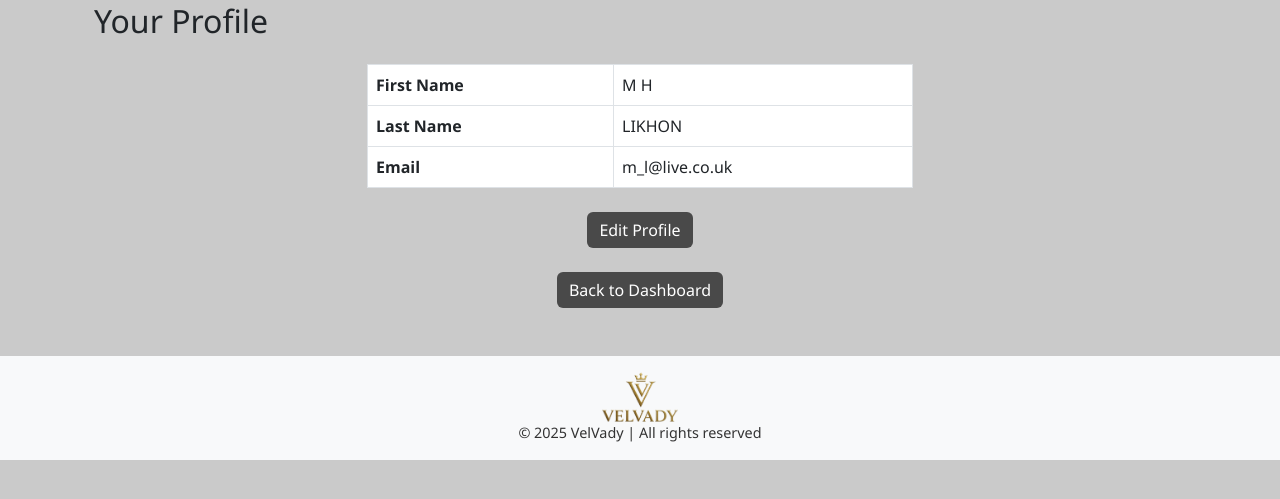
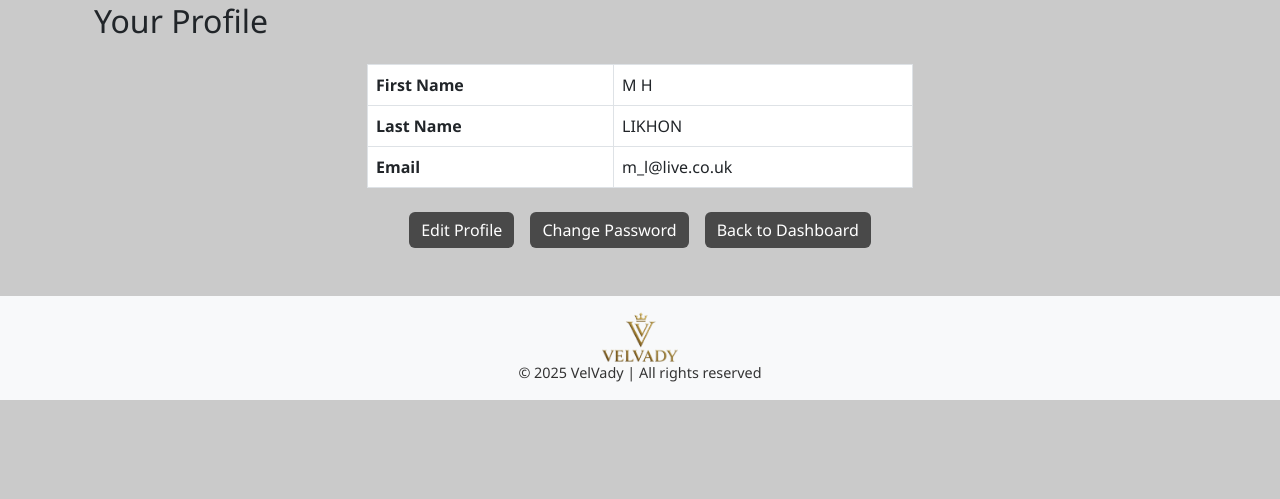
Before and after one commit to MH-LIKHON/MP4-VelVadY, a Django app: page /accounts/profile/ in a window 1280 px wide. Shown: the part 162-661 px from the top of the page. Run offline with Django 5.2, Linux system fonts and the light colour scheme; a user stored in the database is signed in.

Commit message:
Add password change success page with correct commenting format and redirect flow

```diff
--- a/accounts/templates/accounts/profile.html
+++ b/accounts/templates/accounts/profile.html
@@ -3,14 +3,20 @@
 {% block title %}Profile | VelVady{% endblock %}
 
 {% block content %}
+
 <!-- ============================ -->
-<!--       PROFILE PAGE           -->
+<!--         PROFILE PAGE         -->
 <!-- ============================ -->
 
 <div class="container my-5">
-    <h2>Your Profile</h2>
 
-    <table class="table table-bordered w-50 mx-auto mt-4">
+    <!-- ------------------------------- Page Heading ------------------------------- -->
+
+    <h2 class="mb-4">Your Profile</h2>
+
+    <!-- ------------------------------- User Details Table ------------------------------- -->
+
+    <table class="table table-bordered w-50 mx-auto">
         <tbody>
             <tr>
                 <th>First Name</th>
@@ -27,12 +33,18 @@
         </tbody>
     </table>
 
-    <div class="text-center mt-4">
+    <!-- ------------------------------- Action Buttons ------------------------------- -->
+
+    <div class="d-flex justify-content-center flex-wrap gap-3 mt-4">
+        <!-- Button to edit profile details -->
         <a href="{% url 'profile_edit' %}" class="btn btn-custom">Edit Profile</a>
-    </div>
 
-    <div class="text-center mt-4">
+        <!-- Button to change account password -->
+        <a href="{% url 'password_change' %}" class="btn btn-custom">Change Password</a>
+
+        <!-- Button to return to the user dashboard -->
         <a href="{% url 'dashboard' %}" class="btn btn-custom">Back to Dashboard</a>
     </div>
 </div>
+
 {% endblock %}
--- a/accounts/urls.py
+++ b/accounts/urls.py
@@ -1,5 +1,6 @@
 from django.urls import path
 from . import views
+from django.contrib.auth import views as auth_views
 
 # =======================================================
 # ACCOUNTS APP ROUTES
@@ -23,4 +24,8 @@ urlpatterns = [
     # Route to profile page for logged-in users
     path('profile/', views.profile_view, name='profile'),
     path('profile/edit/', views.profile_update_view, name='profile_edit'),
+
+    # Password change route
+    path('password/change/', views.CustomPasswordChangeView.as_view(), name='password_change'),
+    path('password/change/done/', auth_views.PasswordChangeDoneView.as_view(template_name='accounts/password_change_done.html'), name='password_change_done'),
 ]
--- a/accounts/views.py
+++ b/accounts/views.py
@@ -132,3 +132,23 @@ def profile_update_view(request):
         form = ProfileUpdateForm(instance=user)
 
     return render(request, 'accounts/profile_update.html', {'form': form})
+
+
+
+
+
+# =======================================================
+# PASSWORD CHANGE VIEW
+# =======================================================
+
+# ------------------------------- Allows user to change password -------------------------------
+from django.contrib.auth.views import PasswordChangeView
+from django.urls import reverse_lazy
+
+class CustomPasswordChangeView(PasswordChangeView):
+    template_name = 'accounts/password_change.html'  # Custom template for password change form
+    success_url = reverse_lazy('password_change_done')  # Where to redirect after successful change
+
+    def form_valid(self, form):
+        messages.success(self.request, "Your password has been changed successfully.")
+        return super().form_valid(form)
--- a/core/static/core/css/styles.css
+++ b/core/static/core/css/styles.css
@@ -3,6 +3,7 @@
    ======================================================= */
 
 /* ------------------------------- Global Resets ------------------------------- */
+
 /* Reset margin, padding, and box model to ensure consistent styling across browsers */
 * {
     margin: 0;
@@ -11,6 +12,7 @@
 }
 
 /* ------------------------------- Body Styling ------------------------------- */
+
 /* Apply background colour and font for overall site appearance */
 body {
     background-color: #cacaca;
@@ -18,6 +20,7 @@ body {
 }
 
 /* ------------------------------- Logo Styling ------------------------------- */
+
 /* Resize the logo displayed in the navigation bar */
 .navbar-logo {
     height: 50px;
@@ -25,11 +28,13 @@ body {
 }
 
 /* ------------------------------- Button Styling ------------------------------- */
+
 /* Custom Button Styling */
 .btn-custom {
   background-color: #494949;
   color: #ffffff;
   border: none;
+  font-weight: 500;
   transition: background-color 0.3s ease, color 0.3s ease;
 }
 
--- a/core/templates/core/base.html
+++ b/core/templates/core/base.html
@@ -4,91 +4,119 @@
 <html lang="en">
 
 <head>
+
     <!-- ============================ -->
-    <!--     TAGS & LINKS SECTION     -->
+    <!--        TAGS & LINKS          -->
     <!-- ============================ -->
-    <!-- This section includes meta tags, Bootstrap, icons, and my custom styles -->
 
+    <!-- Meta tags and stylesheet links -->
     <meta charset="UTF-8">
     <meta name="viewport" content="width=device-width, initial-scale=1.0">
     <meta name="csrf-token" content="{{ csrf_token }}">
 
     <title>{% block title %}VelVady{% endblock %}</title>
 
-    <!-- Including Bootstrap for layout and responsive design -->
+    <!-- Bootstrap CSS for layout and responsiveness -->
     <link href="https://cdn.jsdelivr.net/npm/bootstrap@5.3.0/dist/css/bootstrap.min.css" rel="stylesheet">
 
-    <!-- Font Awesome for icon usage -->
+    <!-- Font Awesome for icon support -->
     <link href="https://cdnjs.cloudflare.com/ajax/libs/font-awesome/6.4.0/css/all.min.css" rel="stylesheet">
 
-    <!-- Linking to my custom stylesheet if needed -->
+    <!-- Custom project-wide styles -->
     <link rel="stylesheet" href="{% static 'core/css/styles.css' %}">
 
     {% block extra_head %}{% endblock %}
+
 </head>
 
 <body>
+
     <!-- ============================ -->
-    <!--       HEADER SECTION         -->
+    <!--           HEADER             -->
     <!-- ============================ -->
 
-    <!-- This is the header content container -->
     <header>
-        <!-- Top Bar with Social Media Icons -->
+
+        <!-- ------------------------------- Top Bar with Social Media Icons ------------------------------- -->
+
         <div class="top-bar py-2 bg-dark text-white">
             <div class="container d-flex justify-content-center">
                 <div class="social-icons d-flex gap-3">
-                    <!-- These are the core social/contact icons for VelVady -->
+
+                    <!-- Email icon -->
                     <a href="mailto:info@velvady.com" aria-label="Email"><i class="fas fa-envelope"></i></a>
+
+                    <!-- Facebook icon -->
                     <a href="https://facebook.com" target="_blank" aria-label="Facebook"><i class="fab fa-facebook-f"></i></a>
+
+                    <!-- Instagram icon -->
                     <a href="https://instagram.com" target="_blank" aria-label="Instagram"><i class="fab fa-instagram"></i></a>
+
+                    <!-- LinkedIn icon -->
                     <a href="https://linkedin.com" target="_blank" aria-label="LinkedIn"><i class="fab fa-linkedin"></i></a>
+
+                    <!-- YouTube icon -->
                     <a href="https://youtube.com" target="_blank" aria-label="YouTube"><i class="fab fa-youtube"></i></a>
+
+                    <!-- TikTok icon -->
                     <a href="https://tiktok.com" target="_blank" aria-label="TikTok"><i class="fab fa-tiktok"></i></a>
-                    <a href="https://x.com" target="_blank" aria-label="X (Twitter)"><i class="fab fa-twitter"></i></i></a>
+
+                    <!-- Twitter/X icon -->
+                    <a href="https://x.com" target="_blank" aria-label="X (Twitter)"><i class="fab fa-twitter"></i></a>
+
                 </div>
             </div>
         </div>
 
-        <!-- Main Navigation Bar -->
+        <!-- ------------------------------- Main Navigation Bar ------------------------------- -->
+
         <nav class="navbar navbar-expand-lg navbar-light bg-light">
             <div class="container">
-                <!-- Brand Logo -->
+
+                <!-- Brand logo linking to home -->
                 <a class="navbar-brand" href="{% url 'home' %}">
                     <img src="{% static 'core/images/velvady_logo.png' %}" alt="VelVady Logo" class="navbar-logo">
                 </a>
 
-                <!-- Mobile nav toggle -->
+                <!-- Mobile nav toggle button -->
                 <button class="navbar-toggler" type="button" data-bs-toggle="collapse" data-bs-target="#navbarNav"
                     aria-controls="navbarNav" aria-expanded="false" aria-label="Toggle navigation">
                     <span class="navbar-toggler-icon"></span>
                 </button>
 
-                <!-- Right side nav links -->
+                <!-- Right-aligned navigation links -->
                 <div class="collapse navbar-collapse justify-content-end" id="navbarNav">
                     <ul class="navbar-nav">
+
+                        <!-- Home link -->
                         <li class="nav-item">
                             <a class="nav-link" href="{% url 'home' %}">Home</a>
                         </li>
+
+                        <!-- Login link -->
                         <li class="nav-item">
                             <a class="nav-link" href="{% url 'login' %}">Login</a>
                         </li>
+
+                        <!-- Register link -->
                         <li class="nav-item">
                             <a class="nav-link" href="{% url 'register' %}">Register</a>
                         </li>
+
                     </ul>
                 </div>
+
             </div>
         </nav>
+
     </header>
 
-    <!-- ============================ -->
-    <!--       FLASH MESSAGES         -->
-    <!-- ============================ -->
+    <!-- ------------------------------- Flash Messages ------------------------------- -->
 
     {% if messages %}
         <div class="container mt-3">
             {% for message in messages %}
+                <!-- Alert message shown to user -->
                 <div class="alert
                     alert-{% if message.tags == 'error' %}danger{% else %}{{ message.tags }}{% endif %}
                     alert-dismissible fade show text-center" role="alert">
@@ -99,56 +127,57 @@
     {% endif %}
 
     <!-- ============================ -->
-    <!--         MAIN SECTION         -->
+    <!--         MAIN CONTENT         -->
     <!-- ============================ -->
 
-    <!-- This is the main content container -->
     <main class="container my-5">
         {% block content %}
-        <!-- Each page will inject its specific content here -->
+        <!-- Page-specific content will be injected here -->
         {% endblock %}
     </main>
 
-
     <!-- ============================ -->
-    <!--       FOOTER SECTION         -->
+    <!--            FOOTER            -->
     <!-- ============================ -->
 
-    <!-- This is the footer content container -->
     <footer class="bg-light text-center p-3">
-        <!-- Brand Logo -->
+
+        <!-- ------------------------------- Footer Logo ------------------------------- -->
+
         <div>
             <a class="navbar-brand" href="{% url 'home' %}">
                 <img src="{% static 'core/images/velvady_logo.png' %}" alt="VelVady Logo" class="navbar-logo">
             </a>
         </div>
 
-        <!-- Rights -->
+        <!-- ------------------------------- Copyright ------------------------------- -->
+
         <div>
             <p class="mb-0">&copy; 2025 VelVady | All rights reserved</p>
         </div>
+
     </footer>
 
+    <!-- ============================ -->
+    <!--     JS & BOOTSTRAP SCRIPTS   -->
+    <!-- ============================ -->
 
-    <!-- ============================ -->
-    <!--    JS & BOOTSTRAP SECTION    -->
-    <!-- ============================ -->
-    <!-- JavaScript bundle for Bootstrap functionality -->
+    <!-- Bootstrap bundle JS for interactive elements -->
     <script src="https://cdn.jsdelivr.net/npm/bootstrap@5.3.0/dist/js/bootstrap.bundle.min.js"></script>
 
     <script>
-        // Automatically dismiss alert messages after 5 seconds
+        // Automatically dismiss alert messages after 2.5 seconds
         window.setTimeout(function () {
             const alerts = document.querySelectorAll('.alert');
             alerts.forEach(function(alert) {
                 alert.classList.add('fade');
                 alert.classList.remove('show');
-                setTimeout(() => alert.remove(), 500); // Remove from DOM
+                setTimeout(() => alert.remove(), 500);
             });
-        }, 2500); // 5 Sec
+        }, 2500);
     </script>
 
     {% block extra_js %}{% endblock %}
+
 </body>
-
 </html>
```
Also changed, not shown: accounts/templates/accounts/login.html (+15 -1 lines), accounts/templates/accounts/password_change.html (added, +57 -0 lines), accounts/templates/accounts/password_change_done.html (added, +17 -0 lines), accounts/templates/accounts/profile_update.html (+21 -3 lines), accounts/templates/accounts/register.html (+21 -1 lines), core/templates/core/home.html (+7 -0 lines), db.sqlite3.
